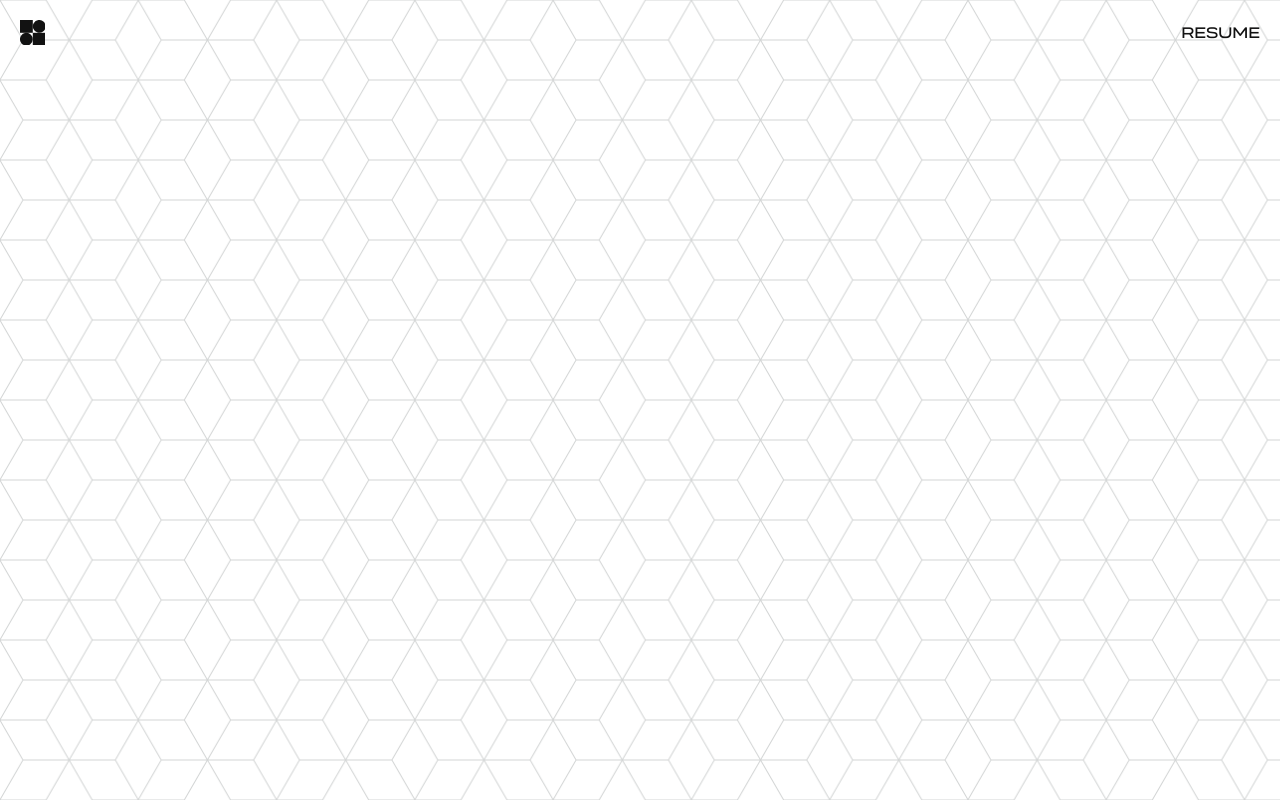
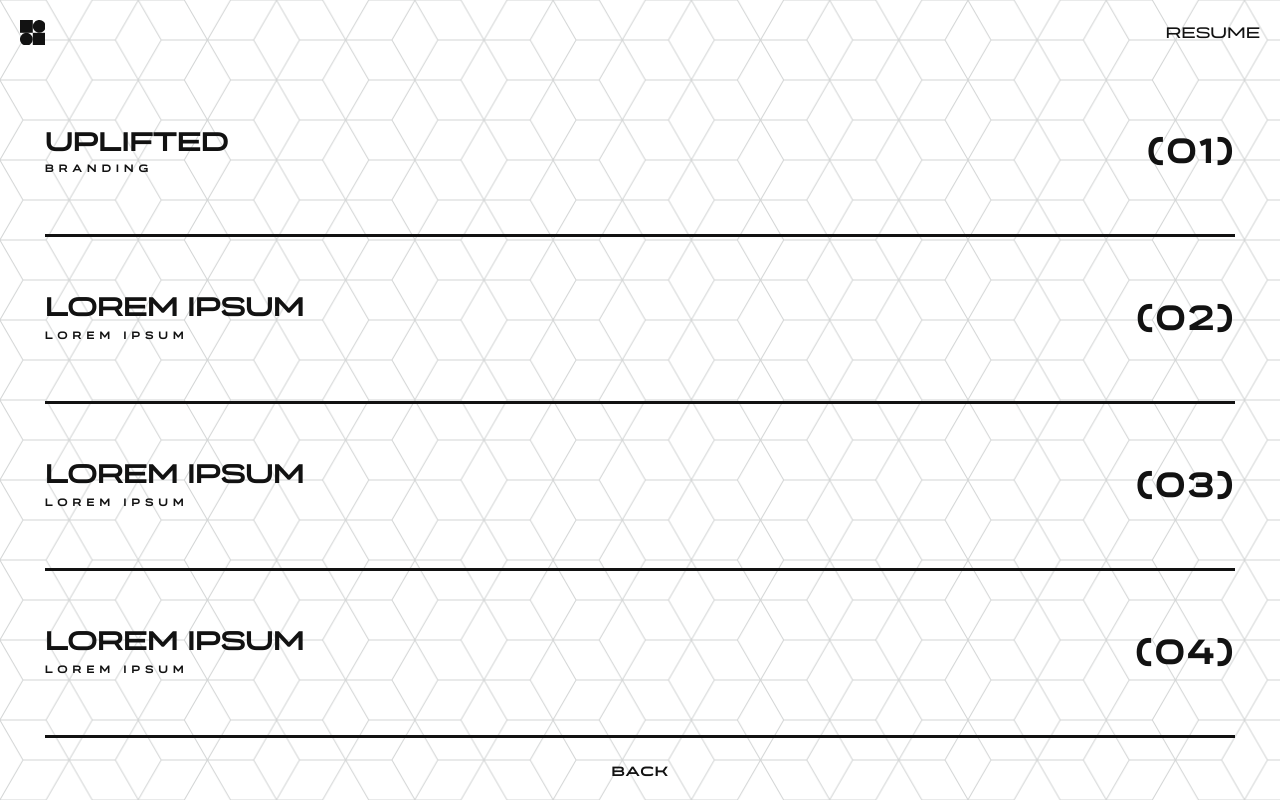
Before and after one commit to raymayo/portfolio, a React (Create React App) app: page /works in a window 1280 px wide. Before the commit this address had no page. Built offline with nearby package versions, Linux system fonts and the light colour scheme.

Commit message:
redesign works

```diff
--- a/src/App.js
+++ b/src/App.js
@@ -43,7 +43,7 @@ export default function App() {
                                 <Route path="/portfolio" element={<Home />} />
                                 <Route path="/browse" element={<Browse />} />
                                 <Route path="/about" element={<About />} />
-                                <Route path="/work" element={<Works />} />
+                                <Route path="/works" element={<Works />} />
                                 <Route path="/social" element={<Socials />} />
                                 <Route path="/contact" element={<Contact />} />
                             </Routes>
--- a/src/Components/Browse.js
+++ b/src/Components/Browse.js
@@ -8,7 +8,7 @@ const Browse = () => {
             <div id={browseCss.browseContainer}>
                 <div className={browseCss.linkContainer}>
                     <div className={browseCss.inlineLink}>
-                        <Link to="/work">
+                        <Link to="/works">
                             <h1>WORKS</h1>
                         </Link><span>(01)</span>
 
--- a/src/Components/Works.js
+++ b/src/Components/Works.js
@@ -6,35 +6,33 @@ const Works = () => {
     return (
         <div id={worksCss.workContainer}>
             <div id={worksCss.projectContainer}>
-                <div className={worksCss.projectCase}>
-                    <div className={worksCss.imageCase}></div>
-                    <h1 className={worksCss.projectTitle}>Title 1</h1>
-                    <h5 className={worksCss.projectSub}>subtitle</h5>
+                <div className={worksCss.projBox}>
+                    <div className={worksCss.projTitle}>
+                        <h1>Uplifted</h1>
+                        <h3>Branding</h3>
+                    </div>
+                    <h1 className={worksCss.projNumber}>(01)</h1>
                 </div>
-                <div className={worksCss.projectCase}>
-                    <div className={worksCss.imageCase}></div>
-                    <h1 className={worksCss.projectTitle}>Title 2</h1>
-                    <h5 className={worksCss.projectSub}>subtitle</h5>
+                <div className={worksCss.projBox}>
+                    <div className={worksCss.projTitle}>
+                        <h1>Lorem Ipsum</h1>
+                        <h3>Lorem Ipsum</h3>
+                    </div>
+                    <h1 className={worksCss.projNumber}>(02)</h1>
                 </div>
-                <div className={worksCss.projectCase}>
-                    <div className={worksCss.imageCase}></div>
-                    <h1 className={worksCss.projectTitle}>Title 3</h1>
-                    <h5 className={worksCss.projectSub}>subtitle</h5>
+                <div className={worksCss.projBox}>
+                    <div className={worksCss.projTitle}>
+                        <h1>Lorem Ipsum</h1>
+                        <h3>Lorem Ipsum</h3>
+                    </div>
+                    <h1 className={worksCss.projNumber}>(03)</h1>
                 </div>
-                <div className={worksCss.projectCase}>
-                    <div className={worksCss.imageCase}></div>
-                    <h1 className={worksCss.projectTitle}>Title 4</h1>
-                    <h5 className={worksCss.projectSub}>subtitle</h5>
-                </div>
-                <div className={worksCss.projectCase}>
-                    <div className={worksCss.imageCase}></div>
-                    <h1 className={worksCss.projectTitle}>Title 5</h1>
-                    <h5 className={worksCss.projectSub}>subtitle</h5>
-                </div>
-                <div className={worksCss.projectCase}>
-                    <div className={worksCss.imageCase}></div>
-                    <h1 className={worksCss.projectTitle}>Title 6</h1>
-                    <h5 className={worksCss.projectSub}>subtitle</h5>
+                <div className={worksCss.projBox}>
+                    <div className={worksCss.projTitle}>
+                        <h1>Lorem Ipsum</h1>
+                        <h3>Lorem Ipsum</h3>
+                    </div>
+                    <h1 className={worksCss.projNumber}>(04)</h1>
                 </div>
             </div>
             <Back />
--- a/src/Stylesheets/back.module.css
+++ b/src/Stylesheets/back.module.css
@@ -9,7 +9,7 @@
   font-size: 0.5em;
   text-align: center;
   letter-spacing: 0.1em;
-  font-family: Organetto-Light;
+  font-family: Regular Ext;
   color: var(--primaryColor);
 }
 
--- a/src/Stylesheets/browse.module.css
+++ b/src/Stylesheets/browse.module.css
@@ -39,7 +39,7 @@
   font-size: 0.5em;
   text-align: center;
   letter-spacing: 0.1em;
-  font-family: Organetto-Light;
+  font-family: Regular Ext;
   color: var(--primaryColor);
 }
 
@@ -142,12 +142,12 @@ a {
 }
 
 .inlineLink h1 {
-  font-family: Organetto-Bold;
+  font-family: UltaBold SemiExp;
      color: var(--primaryColor);
 }
 
 .inlineLink span {
-  font-family: Organetto-Light;
+  font-family: Regular SemiExt;
      color: var(--primaryColor);
 }
 
@@ -156,7 +156,11 @@ a {
 
 @media (min-width: 320px) and (orientation: portrait) {
   #tabContainer{
-    font-size: 1.3em;
+    font-size: 1.2em;
+  }
+
+  .linkContainer h1{
+    line-height: .5em;
   }
   #exit{
      margin: 10% 0;
--- a/src/Stylesheets/home.module.css
+++ b/src/Stylesheets/home.module.css
@@ -19,7 +19,7 @@
   flex-direction: column;
   justify-content: center;
   align-items: center;
-  font-family: Organetto-Bold;
+  font-family: UltaBold SemiExp;
 }
 
 .mainTitle {
@@ -32,7 +32,7 @@
 .subtext {
   font-size: .7em;
   margin: 1em;
-  font-family: Organetto-Light;
+  font-family: Regular Ext;
 }
 
 #lowerText {
@@ -42,7 +42,7 @@
 }
 
 #lowerText h3 {
-  font-family: Organetto-Light;
+  font-family: Regular Ext;
 }
 
 #view{
@@ -54,7 +54,7 @@
   font-size: 0.5em;
   text-align: center;
   letter-spacing: 0.1em;
-  font-family: Organetto-Light;
+  font-family: Regular Ext;
   color: var(--primaryColor);
 }
 
--- a/src/Stylesheets/navBar.module.css
+++ b/src/Stylesheets/navBar.module.css
@@ -23,7 +23,7 @@ img {
 
 #resume {
   font-size: 0.6em;
-  font-family: Organetto-Regular;
+  font-family: Regular Ext;
   align-self: center;
   cursor: pointer;
   text-decoration: none;
--- a/src/Stylesheets/works.module.css
+++ b/src/Stylesheets/works.module.css
@@ -1,9 +1,10 @@
 @import '../index.css';
-#projectContainer *{display:none;}
+
 
 #workContainer{
   display: flex;
   flex-direction:column;
+  height: 100%;
 }
 
 
@@ -14,36 +15,68 @@
 
 #projectContainer{
 display: flex;
-flex-direction: row;
-flex-wrap: wrap;
+flex-direction: column;
+height: 100%;
 justify-content: space-evenly;
-  padding-top:.52em;
+padding: 2% 2%;
+}
+
+.projTitle h1{
+  font-family: Regular Ext;
+  font-size:1em;
+}
+
+.projTitle h3{
+  font-family: Regular SemiExt;
+  font-size:.4em;
+  letter-spacing:.5em;
+  padding: 2% 0;
+
+}
+
+.projBox{
+  display: flex;
+  justify-content:space-between;
+  border-bottom: 3px solid var(--primaryColor);
+  align-items:center;
+  height:inherit;
+  cursor: pointer;
+}
+
+.projTitle{
+  display: flex;
+  flex-direction: column;
+}
+
+.projNumber{
+  font-family: Regular SemiExt;
+  font-size:1.3em;
+  letter-spacing:.1em;
 }
 
 
-.projectCase{
-width: auto;
-height: auto;
-padding-bottom:.2em;
-margin-bottom:.5em;
 
+
+
+
+
+
+@media (min-width: 320px) and (orientation: portrait){
+  .projTitle h1{
+    font-size:2.5em;
+  }
+
+  .projTitle h3{
+
+    font-size:1.2em;
+
+  }
+
+  .projNumber{
+  font-size:2.5em;
+  }
+
+  #projectContainer{
+    padding: 0;
+  }
 }
-
-.imageCase{
-  background-color: #C4C4C4;
-  width:31vw;
-  height:29vh;
-  cursor: pointer;
-}
-
-.projectTitle{
-  font-size:.6em;
-  padding: .3em .3em;
-  font-family: Organetto-Regular;
-}
-
-.projectSub{
-  font-size:.35em;
-  padding: .3em .5em;
-  font-family: Organetto-Light;
-}
```
Also changed, not shown: src/index.css.
